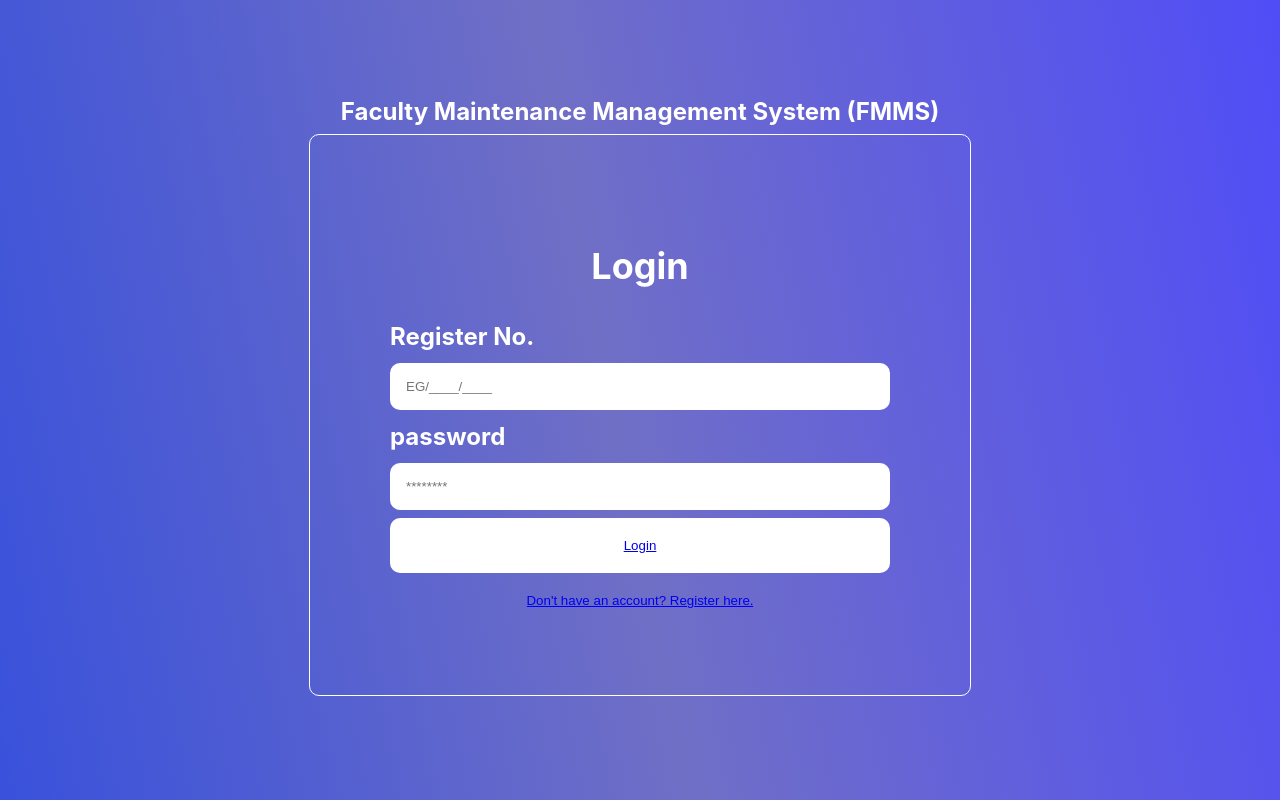
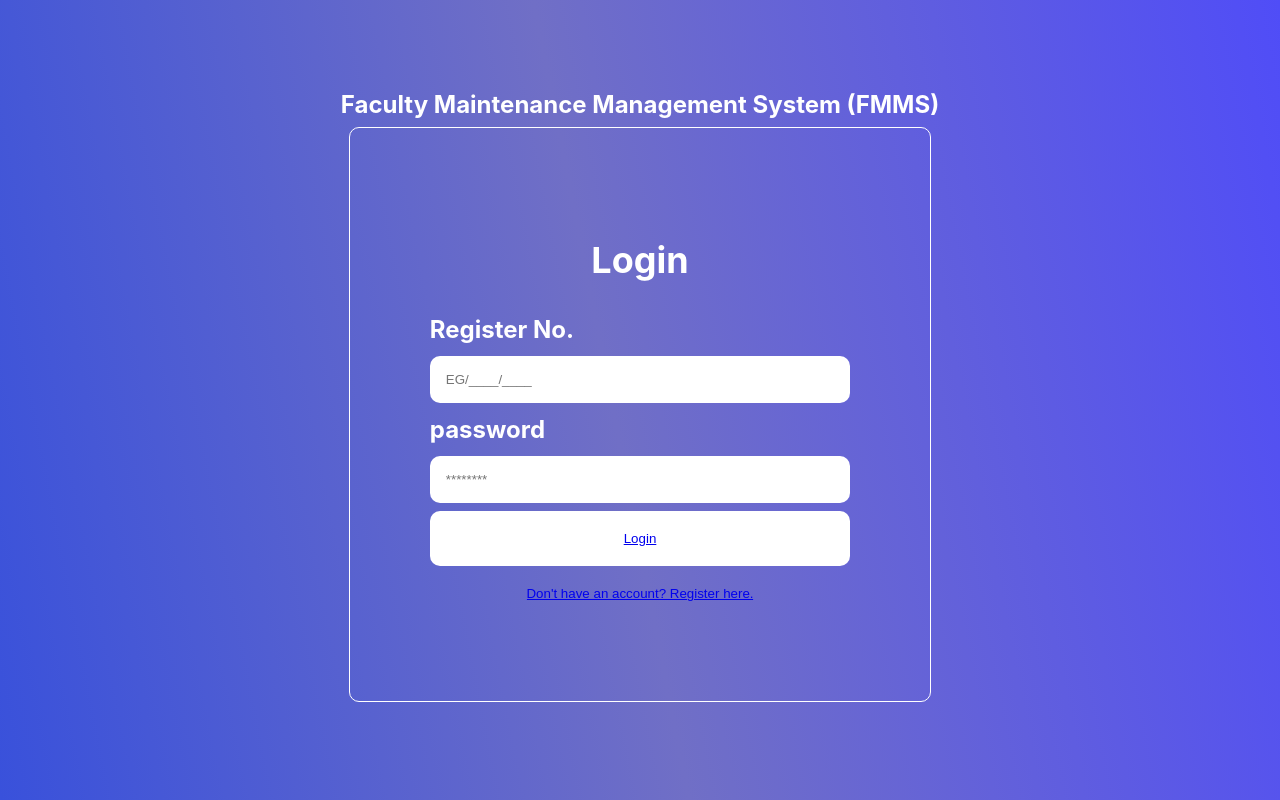
Before and after one commit to KumarageLKEP/Faculty-Maintenance-System, a React (Create React App) app in the folder frontend/: page / in a window 1280 px wide. Built offline with nearby package versions, Linux system fonts and the light colour scheme.

Commit message:
Update App.css

```diff
--- a/frontend/src/App.css
+++ b/frontend/src/App.css
@@ -12,8 +12,6 @@
 .auth-form-container, .login-form, .register-form {
   display: flex;
   flex-direction: column;
-  width: 500px;
-  height: 400px;
 }
 
 @media screen and (min-width: 600px) {
```
